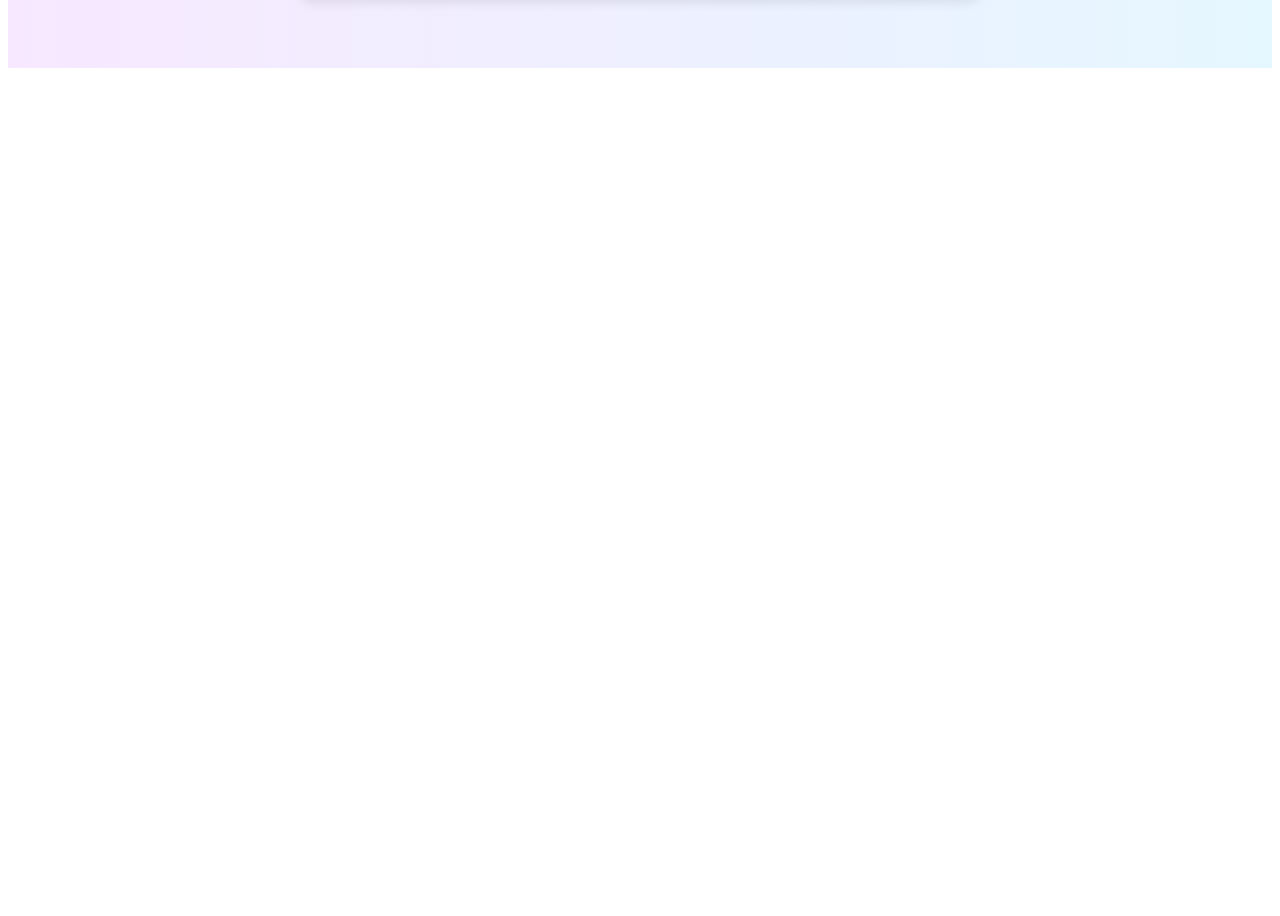
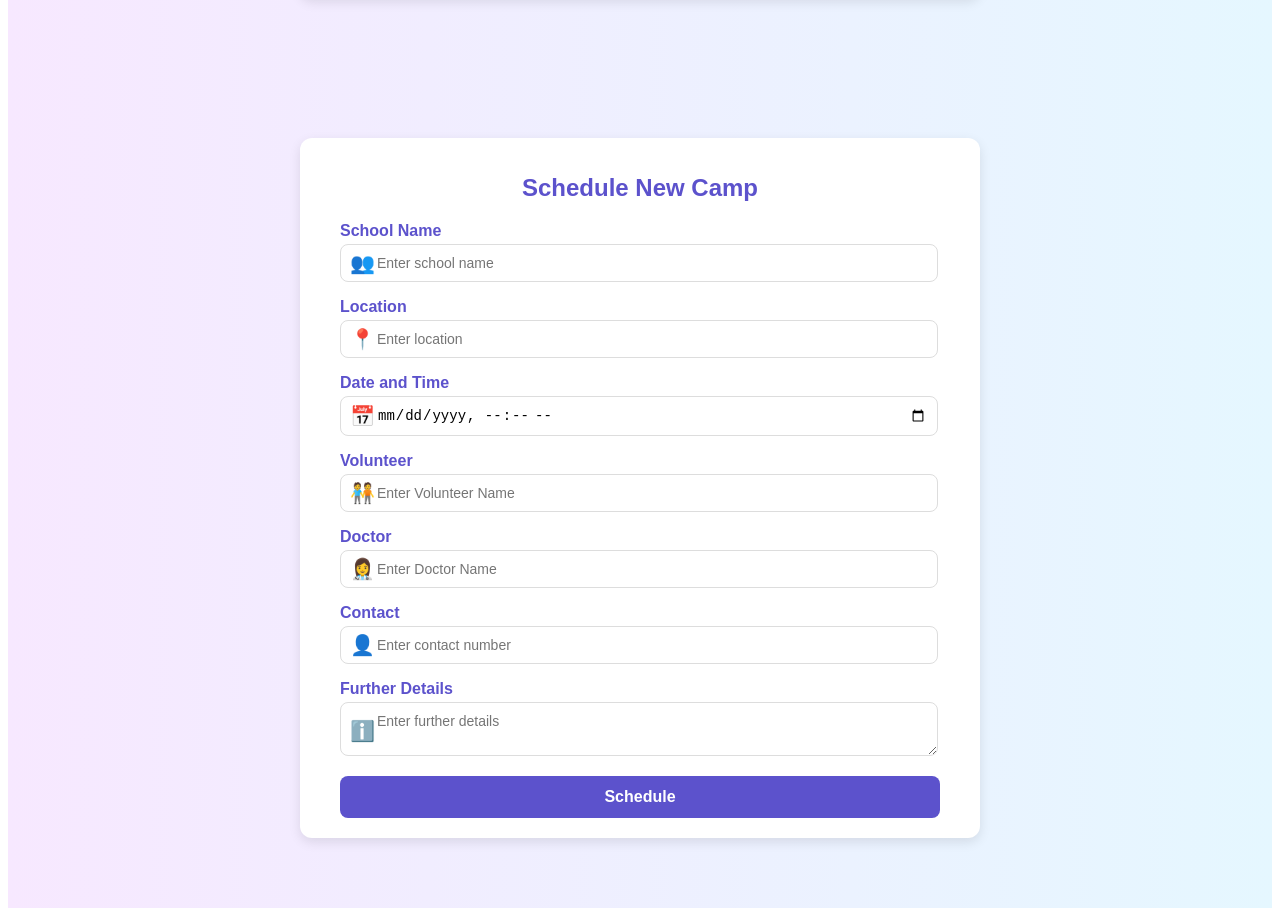
Before and after one commit to hemanth-sunkireddy/dsi-project-portal, a React (Create React App) app in the folder frontend/: page / in a window 1280 px wide. Shown: the part 780-1696 px from the top of the page. Before the commit the page ends 856 px from the top, so only its background shows below. Built offline with nearby package versions, Linux system fonts and the light colour scheme; the HTML template or start-up script is replaced by a standard one.

Commit message:
add volunteer

```diff
--- /dev/null
+++ b/frontend/src/components/AddVolunteer.js
@@ -0,0 +1,73 @@
+import React from 'react';
+import './styles.css';
+
+const ScheduleCampForm = () => {
+  return (
+    <div className="form-container">
+      <div className="form-box">
+        <h1 className="form-heading">Schedule New Camp</h1>
+        <form>
+          <div className="form-group">
+            <label>School Name</label>
+            <div className="input-icon-group">
+              <span className="icon">👥</span>
+              <input type="text" placeholder="Enter school name" />
+            </div>
+          </div>
+
+          <div className="form-group">
+            <label>Location</label>
+            <div className="input-icon-group">
+              <span className="icon">📍</span>
+              <input type="text" placeholder="Enter location" />
+            </div>
+          </div>
+
+          <div className="form-group">
+            <label>Date and Time</label>
+            <div className="input-icon-group">
+              <span className="icon">📅</span>
+              <input type="datetime-local" />
+            </div>
+          </div>
+
+          <div className="form-group">
+            <label>Volunteer</label>
+            <div className="input-icon-group">
+              <span className="icon">🧑‍🤝‍🧑</span>
+              <input type="text" placeholder='Enter Volunteer Name'/>
+            </div>
+          </div>
+
+          <div className="form-group">
+            <label>Doctor</label>
+            <div className="input-icon-group">
+              <span className="icon">👩‍⚕️</span>
+              <input type="text" placeholder='Enter Doctor Name'/>
+            </div>
+          </div>
+
+          <div className="form-group">
+            <label>Contact</label>
+            <div className="input-icon-group">
+              <span className="icon">👤</span>
+              <input type="tel" placeholder="Enter contact number" />
+            </div>
+          </div>
+
+          <div className="form-group">
+            <label>Further Details</label>
+            <div className="input-icon-group">
+              <span className="icon">ℹ️</span>
+              <textarea placeholder="Enter further details"></textarea>
+            </div>
+          </div>
+
+          <button type="submit" className="submit-button">Schedule</button>
+        </form>
+      </div>
+    </div>
+  );
+};
+
+export default ScheduleCampForm;
--- a/frontend/src/index.js
+++ b/frontend/src/index.js
@@ -1,10 +1,13 @@
 import React from 'react';
 import ReactDOM from 'react-dom/client';
 import AddDoctor from './components/AddDoctor.js';
-
+import AddVolunteer from './components/AddVolunteer.js';
 const root = ReactDOM.createRoot(document.getElementById('root'));
 root.render(
   <React.StrictMode>
+    <>
     <AddDoctor />
+    <AddVolunteer/>
+    </>
   </React.StrictMode>
 );
```
